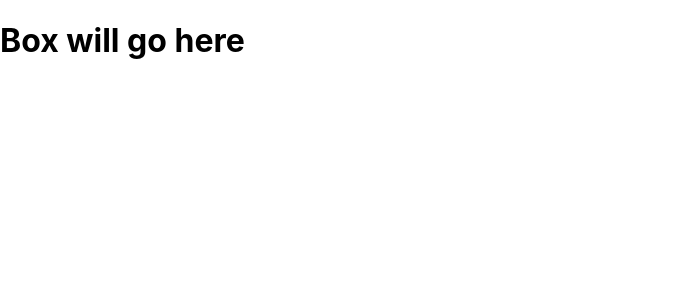
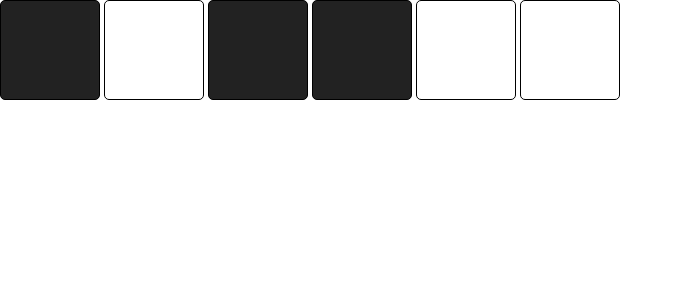
Before and after one commit to osamayounus786/my-app, a React (Create React App) app: page / in a window 1280 px wide. Shown: the top 300 px of the page, without its empty margins (0-683 px from the left). Built offline with nearby package versions, Linux system fonts and the light colour scheme.

Commit message:
set state to every element and functional

```diff
--- a/src/App.css
+++ b/src/App.css
@@ -1,41 +1,8 @@
-/* .App {
-  text-align: center;
+*{
+  box-sizing: border-box;
+  padding: 0;
+  margin: 0;
 }
-
-.App-logo {
-  height: 40vmin;
-  pointer-events: none;
-}
-
-@media (prefers-reduced-motion: no-preference) {
-  .App-logo {
-    animation: App-logo-spin infinite 20s linear;
-  }
-}
-
-.App-header {
-  background-color: #282c34;
-  min-height: 100vh;
-  display: flex;
-  flex-direction: column;
-  align-items: center;
-  justify-content: center;
-  font-size: calc(10px + 2vmin);
-  color: white;
-}
-
-.App-link {
-  color: #61dafb;
-}
-
-@keyframes App-logo-spin {
-  from {
-    transform: rotate(0deg);
-  }
-  to {
-    transform: rotate(360deg);
-  }
-} */
 
 
 .logo{
@@ -57,3 +24,13 @@
 .nav-items > li{
   padding: 10px;
 }
+
+
+.box{
+  width: 100px;
+  height: 100px;
+  border: 1px solid black;
+  display: inline-block;
+  margin-right: 4px;
+  border-radius: 5px;
+}
--- a/src/App.jsx
+++ b/src/App.jsx
@@ -262,14 +262,29 @@
   //     }
   //     export default Counter;
 
+import './App.css'
+import { useState } from 'react'
+import boxes from './components/boxes'
+import Box from './components/Box'
+  function App(){
 
-  function App(){
+    const [squares,setSquares] = useState(boxes);
+
+
+
+    const squareElements = squares.map(square=>(
+      <Box key = {square.id} on={square.on} />
+
+
+    ))
+
+
+
+
     return(
       <>
       <main>
-        <h1>
-          Box will go here
-        </h1>
+       {squareElements}
       </main>
       </>
     )
--- /dev/null
+++ b/src/components/Box.jsx
@@ -0,0 +1,21 @@
+import { useState } from "react";
+
+function Box(props){
+
+    const [on, setOn] = useState(props.on);
+
+
+    const styles = {
+        backgroundColor: on ? "#222222" : "transparent"
+    }
+
+    function toggle(){
+        setOn(prevOn => !prevOn)
+    }
+    return(
+        <div style={styles} className='box' onClick={toggle}>
+
+      </div>
+    )
+}
+export default Box;
--- /dev/null
+++ b/src/components/boxes.jsx
@@ -0,0 +1,27 @@
+export default [
+    {
+        id: 1,
+        on: true
+    },
+    {
+        id: 2,
+        on: false
+    },
+    {
+        id: 3,
+        on: true
+    },
+    {
+        id: 4,
+        on: true
+    },
+    {
+        id: 5,
+        on: false
+    },
+    {
+        id: 6,
+        on: false
+    },
+
+]
```
